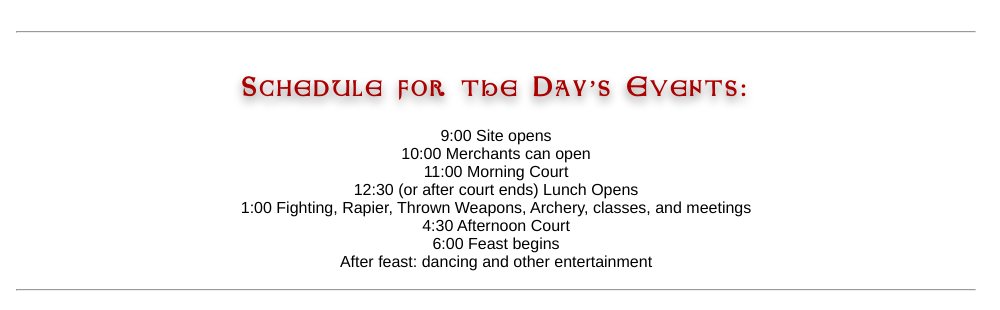
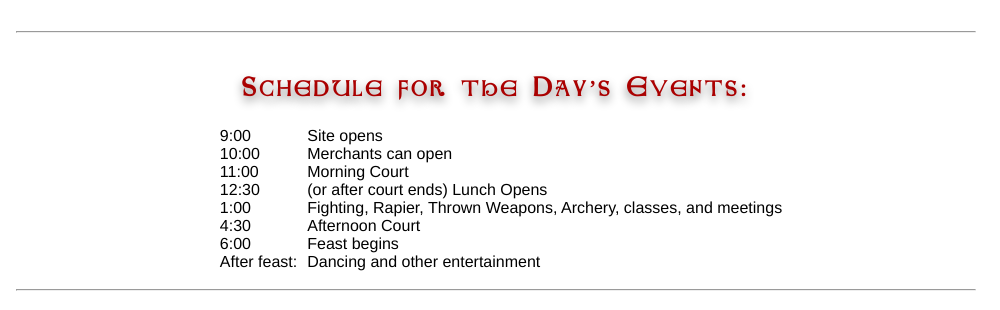
Before and after one commit to jbarson/Canton-of-Eoforwic-website, a plain HTML site: page coronation-2011.html in a window 1280 px wide. Shown: the part 1380-1690 px from the top of the page, without its empty margins (144-1144 px from the left). Drawn offline with nearby package versions, Linux system fonts and the light colour scheme.

Commit message:
Changed coronation schedule to a table, Thanks Thorolfr

```diff
--- a/coronation-2011.html
+++ b/coronation-2011.html
@@ -162,16 +162,16 @@
       <hr />
         <br class="clear" />
         <h3><span class='firstletter'>S</span>CHeDule for the <span class='firstletter'>D</span>ay’s <span class='firstletter'>e</span>vents:</h3>
-        <ul class="center">
-          <li>9:00 Site opens</li>
-          <li>10:00 Merchants can open</li>
-          <li>11:00 Morning Court</li>
-          <li>12:30 (or after court ends) Lunch Opens</li>
-          <li>1:00 Fighting, Rapier, Thrown Weapons, Archery, classes, and meetings</li>
-          <li>4:30 Afternoon Court</li>
-          <li>6:00 Feast begins</li>
-          <li>After feast:  dancing and other entertainment</li>
-        </ul>
+        <table class="sched">
+          <tr><td>9:00</td><td>Site opens</td></tr>
+          <tr><td>10:00</td><td>Merchants can open</td></tr>
+          <tr><td>11:00</td><td>Morning Court</td></tr>
+          <tr><td>12:30</td><td>(or after court ends) Lunch Opens</td></tr>
+          <tr><td>1:00</td><td>Fighting, Rapier, Thrown Weapons, Archery, classes, and meetings</td></tr>
+          <tr><td>4:30</td><td>Afternoon Court</td></tr>
+          <tr><td>6:00</td><td>Feast begins</td></tr>
+          <tr><td>After feast:</td><td>Dancing and other entertainment</td></tr>
+        </table>
         <br />
         <hr />
         <h3><span class='firstletter'>D</span>ireCtions to <span class='firstletter'>S</span>ite:</h3>
--- a/css/eoforwic.css
+++ b/css/eoforwic.css
@@ -277,3 +277,8 @@ span.amp {
   width: 960px;
   margin: auto;
 }
+.sched {
+  text-align: left;
+  margin: auto;
+}
+.sched td { padding-left: 10px;}
```
